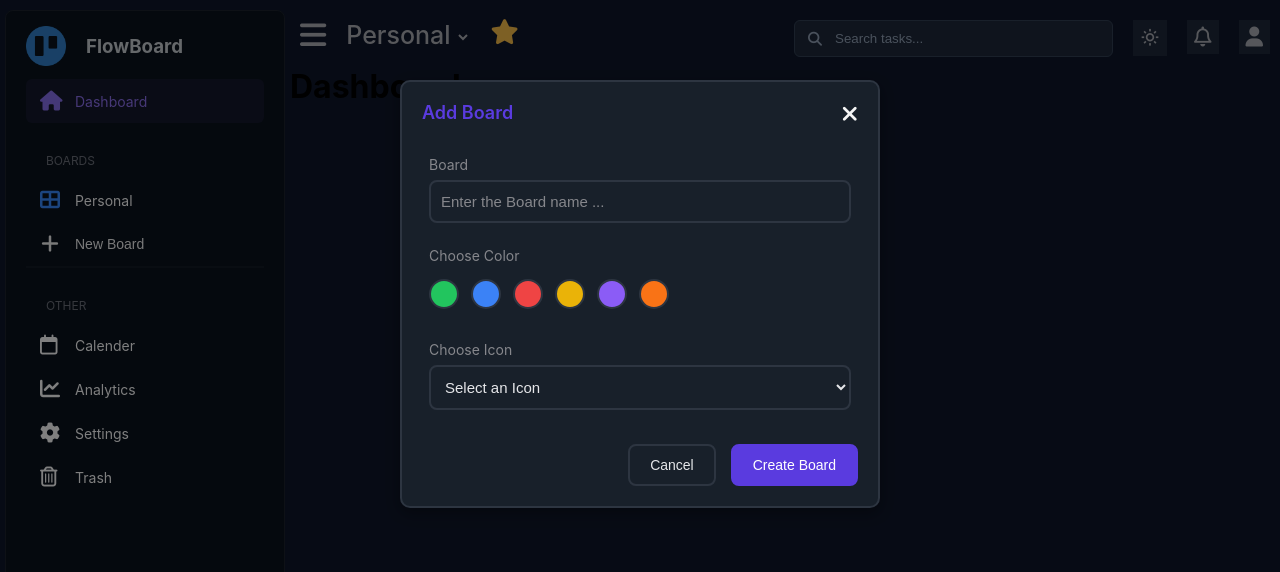
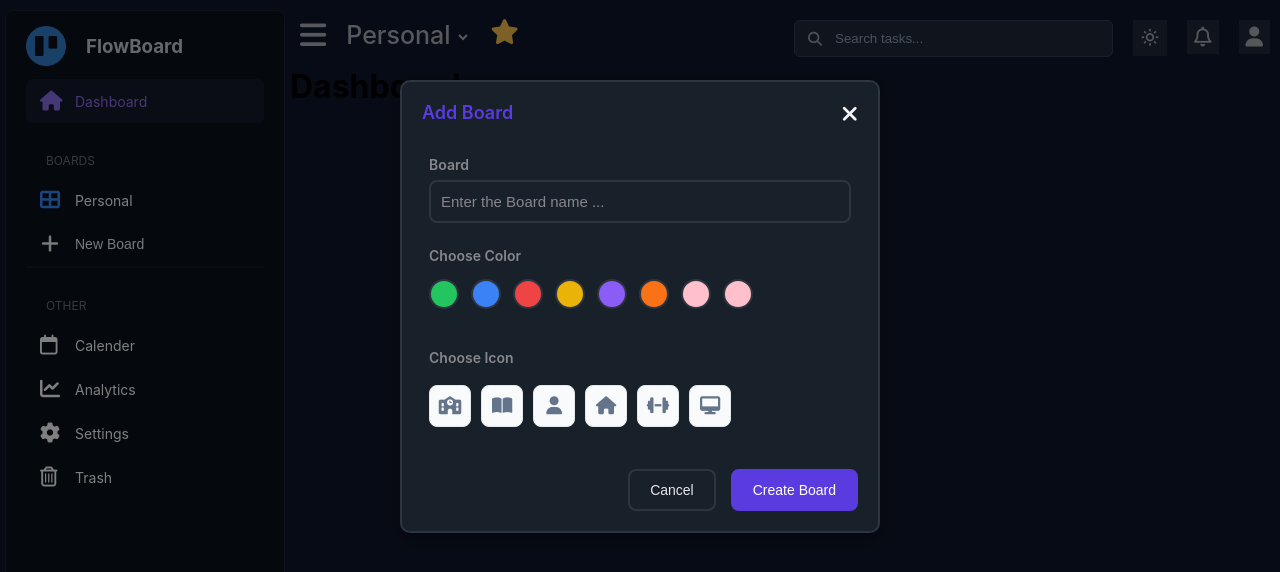
Before and after one commit to tharnishpalanisamy/FlowBoard, a React (Vite) app: page / in a window 1280 px wide. Both pictures are taken after a click on the button "New Board". Shown: the top 572 px of the page. Built offline with nearby package versions, Linux system fonts and the light colour scheme.

Commit message:
modal icons

```diff
--- a/src/components/boardModal/AddBoard.css
+++ b/src/components/boardModal/AddBoard.css
@@ -63,6 +63,27 @@
     display: flex;
     flex-direction: column;
     margin: 10px 7px;
+}
+
+.icon-options{
+    margin-top: 10px;
+    display: flex;
+    gap:25px;
+}
+
+.icon-button{
+    border: none;
+    background: transparent;
+    transition: 0.3s;
+    color: #397add;
+}
+
+.icon-button:hover{
+    transform: scale(1.2);
+}
+
+.icon-button i{
+    font-size: 20px;
 }
 
 .board-input{
@@ -281,3 +302,60 @@
 .color-option.orange {
     background: #f97316;
 }
+
+.color-option.pink {
+    background: pink;
+}
+
+.board-icon {
+    display: flex;
+    flex-direction: column;
+    margin: 18px 7px;
+}
+
+label {
+    font-size: 14px;
+    font-weight: 600;
+    color: #374151;
+}
+
+.icon-options {
+    margin-top: 12px;
+    display: flex;
+    flex-wrap: wrap;
+    gap: 10px;
+}
+
+.icon-button {
+    width: 42px;
+    height: 42px;
+
+    display: flex;
+    align-items: center;
+    justify-content: center;
+
+    border: 1px solid #e5e7eb;
+    border-radius: 8px;
+
+    background: #f8fafc;
+    color: #64748b;
+
+    cursor: pointer;
+
+    transition: all 0.2s ease;
+}
+
+.icon-button i {
+    font-size: 18px;
+}
+
+.icon-button:hover {
+    border-color: #397add;
+    color: #397add;
+    background: #eff6ff;
+    transform: translateY(-2px);
+}
+
+.icon-button:active {
+    transform: scale(0.95);
+}
--- a/src/components/boardModal/AddBoardModal.jsx
+++ b/src/components/boardModal/AddBoardModal.jsx
@@ -37,26 +37,29 @@ export default function AddBoardModal(){
                             <label>Choose Color</label>
 
                             <div className="color-options">
-                                <button className="color-option green" title="Green" onClick={(event) => selectColor(event)}></button>
-                                <button className="color-option blue" title="Blue" onClick={(event) => selectColor(event)}></button>
-                                <button className="color-option red" title="Red" onClick={(event) => selectColor(event)}></button>
-                                <button className="color-option yellow" title="Yellow" onClick={(event) => selectColor(event)}></button>
-                                <button className="color-option purple" title="Purple" onClick={(event) => selectColor(event)}></button>
-                                <button className="color-option orange" title="Orange" onClick={(event) => selectColor(event)}></button>
+                                <button className={`color-option green ${selectedColor == 'green' ? 'color-option-active' : ''}`} title="Green" onClick={()=>setSelectedColor('green')}></button>
+                                <button className={`color-option blue ${selectedColor == 'blue' ? 'color-option-active' : ''}`} title="Blue" onClick={()=>setSelectedColor('blue')}></button>
+                                <button className={`color-option red ${selectedColor == 'red' ? 'color-option-active' : ''}`} title="Red" onClick={()=>setSelectedColor('red')}></button>
+                                <button className={`color-option yellow ${selectedColor == 'yellow' ? 'color-option-active' : ''}`} title="Yellow" onClick={()=>setSelectedColor('yellow')}></button>
+                                <button className={`color-option purple ${selectedColor == 'purple' ? 'color-option-active' : ''}`} title="Purple" onClick={()=>setSelectedColor('purple')}></button>
+                                <button className={`color-option orange ${selectedColor == 'orange' ? 'color-option-active' : ''}`} title="Orange" onClick={()=>setSelectedColor('orange')}></button>
+                                <button className={`color-option pink ${selectedColor == 'pink' ? 'color-option-active' : ''}`} title="Pink" onClick={()=>setSelectedColor('pink')}></button>
+                                <button className={`color-option pink ${selectedColor == 'pink' ? 'color-option-active' : ''}`} title="Pink" onClick={()=>setSelectedColor('pink')}></button>
+
+
                             </div>
                         </div>
 
                         <div className="board-icon">
                             <label htmlFor="icon">Choose Icon</label>
-                            <select name="icon" id="icon" className='board-input'>
-                                <option value="">Select an Icon</option>
-                                <option value="house">🏠</option>
-                                <option value="user">👤</option>
-                                <option value="cart">🛒</option>
-                                <option value="book">📖</option>
-                                <option value="school">🏫</option>
-                                <option value="graduation">🎓</option>
-                            </select>
+                            <div className="icon-options">
+                                <button className="icon-button"><i className="fa-solid fa-school"></i></button>
+                                <button className="icon-button"><i className="fa-solid fa-book-open"></i></button>
+                                <button className="icon-button"><i className="fa-solid fa-user"></i></button>
+                                <button className="icon-button"><i className="fa-solid fa-house"></i></button>
+                                <button className="icon-button"><i className="fa-solid fa-dumbbell"></i></button>
+                                <button className="icon-button"><i className="fa-solid fa-desktop"></i></button>
+                            </div>
 
                         </div>
 
```
